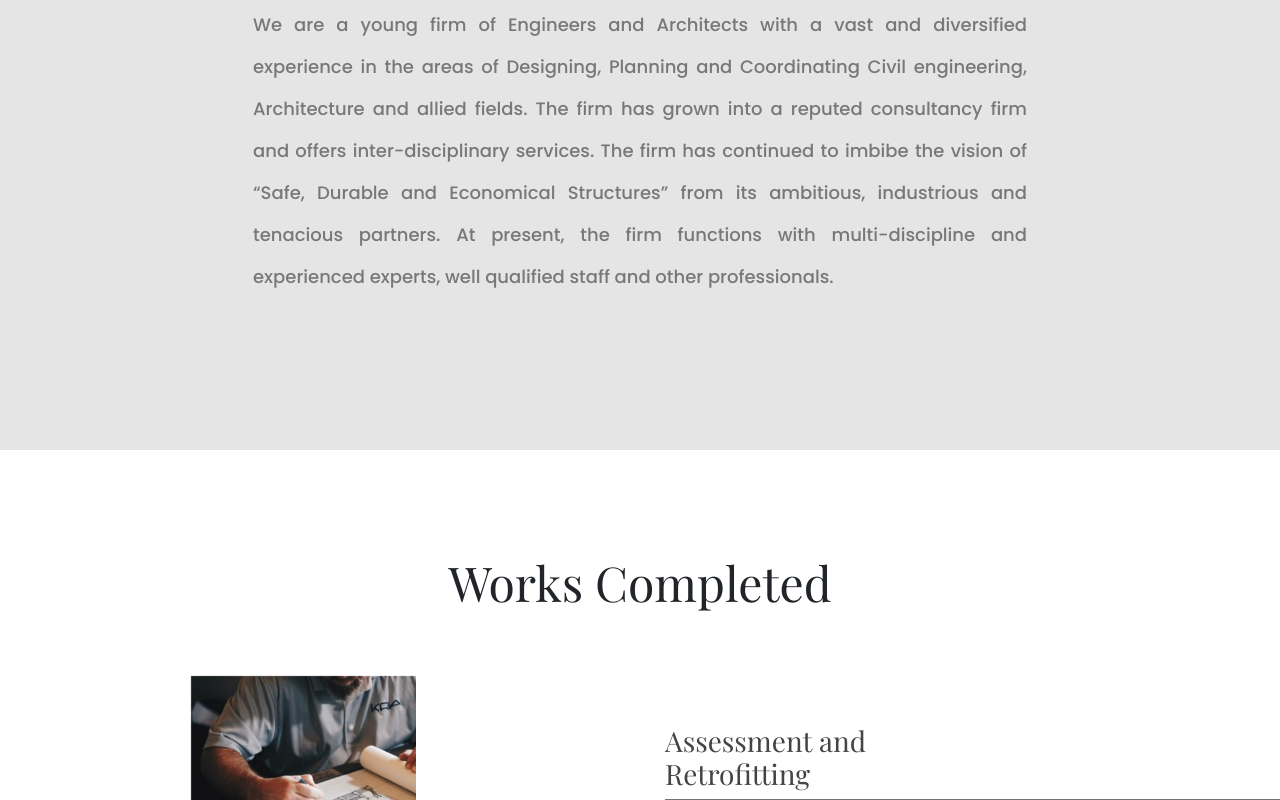
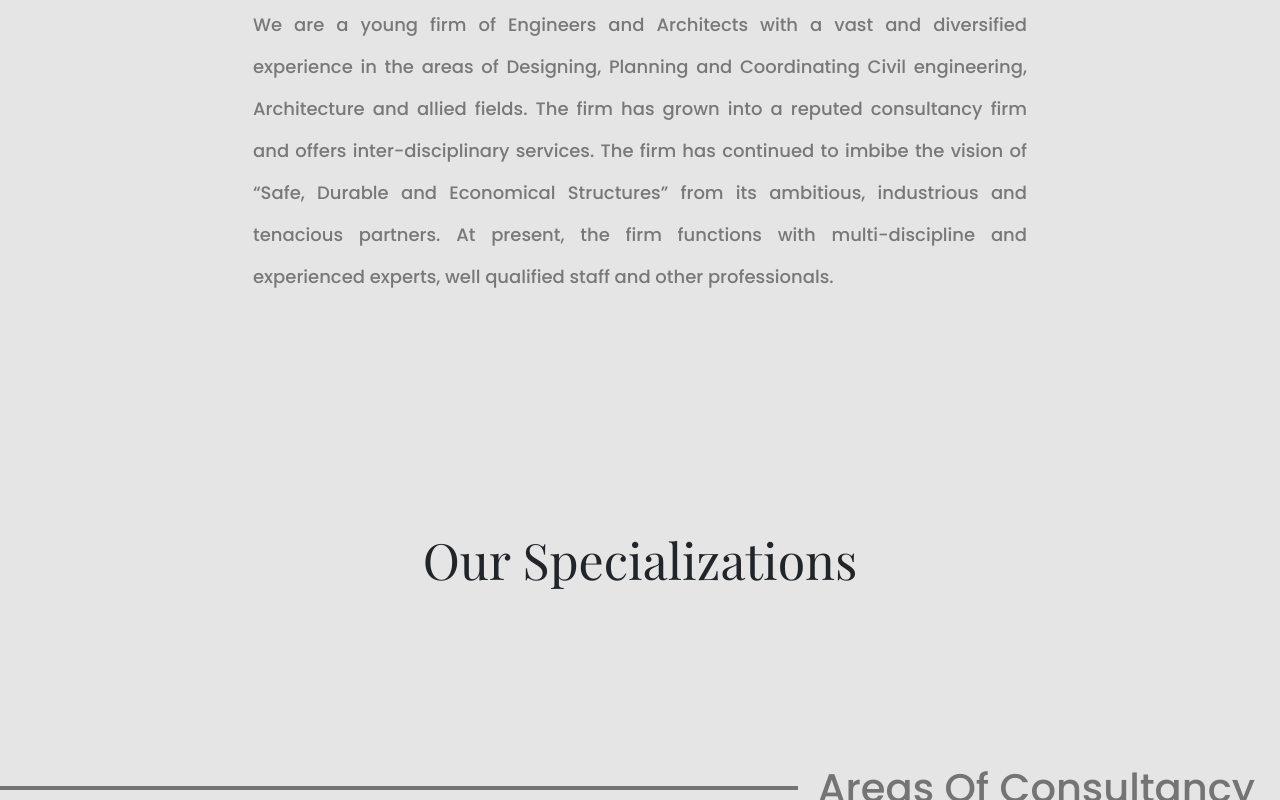
Before and after one commit to Nirbyoleek/ES-India, a React (Create React App) app: page / in a window 1280 px wide. Shown: the part 2000-2800 px from the top of the page. Built offline with nearby package versions, Linux system fonts and the light colour scheme.

Commit message:
brought the specializations infron of the works

```diff
--- a/src/components/LandingPage/mainPage/mainPage.js
+++ b/src/components/LandingPage/mainPage/mainPage.js
@@ -22,13 +22,13 @@ const MainPage = () => {
         <AboutUs />
       </div>
       <div>
-        <Work />
-      </div>
-      <div>
         <Consultancy />
       </div>
       <div>
         <Spec />
+      </div>
+      <div>
+        <Work />
       </div>
       <div>
         <OurClients />
```
